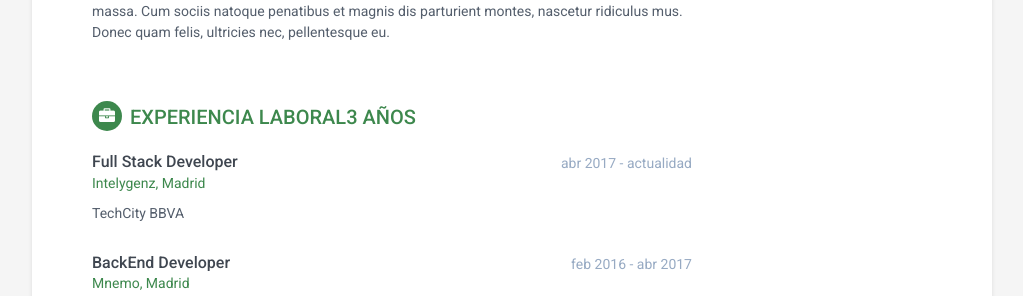
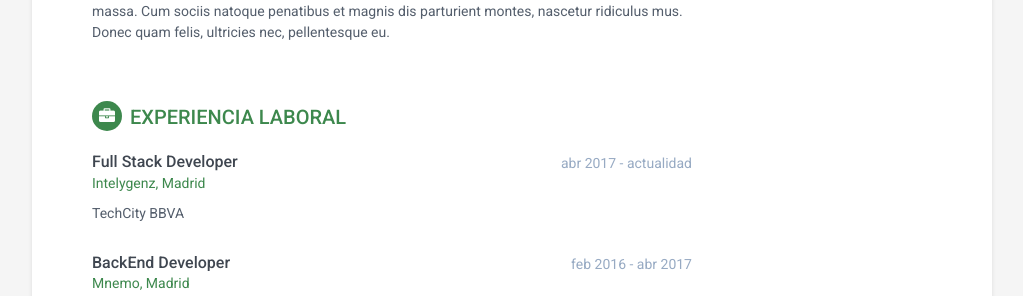
Before and after one commit to posesop/posesop.github.io, a Jekyll site: the page built from index.html, in a window 1280 px wide. Shown: the part 281-577 px from the top of the page, without its empty margins (128-1151 px from the left). Built offline with Jekyll 4.4.1, drawn with Linux system fonts in a browser that asks for light colours.

Commit message:
More info

```diff
--- a/_includes/experience.html
+++ b/_includes/experience.html
@@ -1,6 +1,6 @@
 {% if site.data.experiences %}
 <section class="section experiences-section">
-  <h2 class="section-title"><i class="fa fa-briefcase"></i>Experiencia laboral<span class="lang-desc">3 años</span></h2>
+  <h2 class="section-title"><i class="fa fa-briefcase"></i>Experiencia laboral</h2>
 
 {% for experience in site.data.experiences %}
   <div class="item">
```
